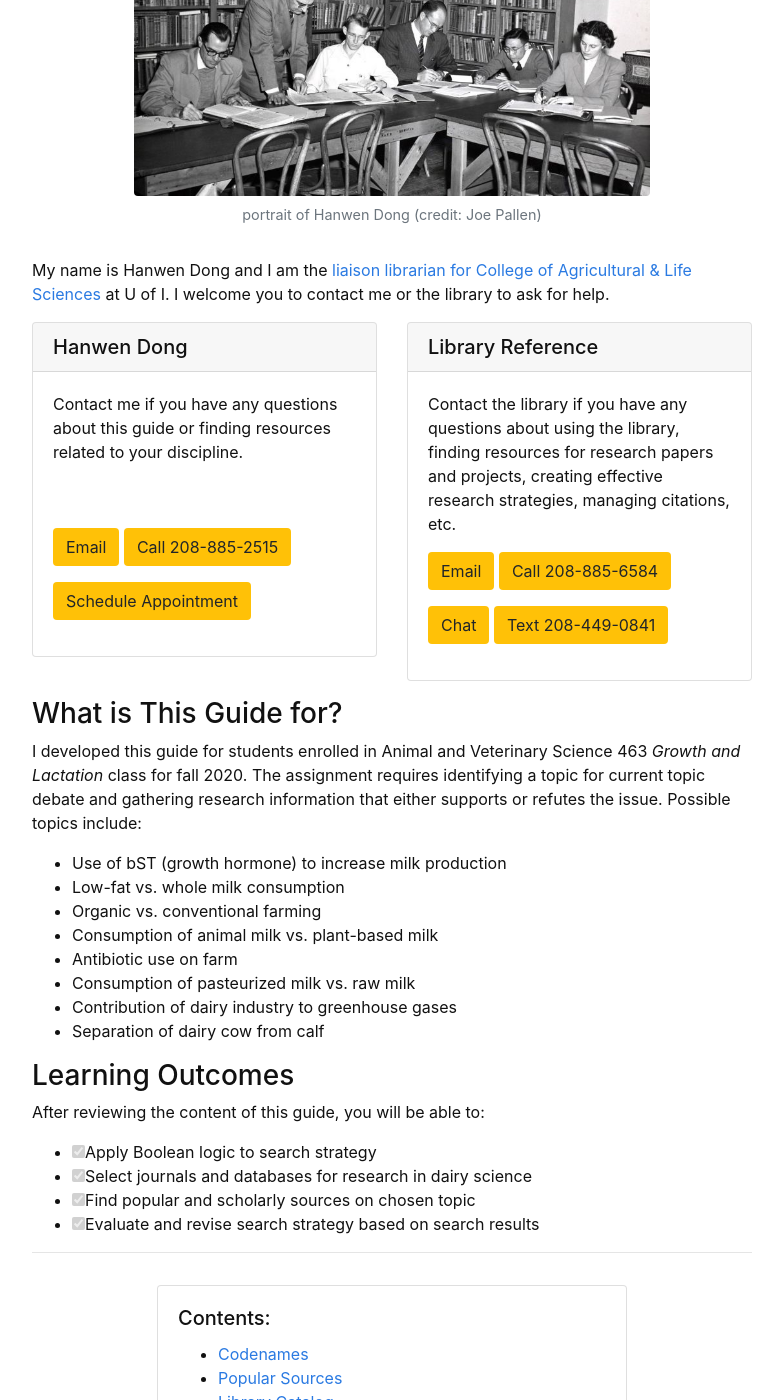
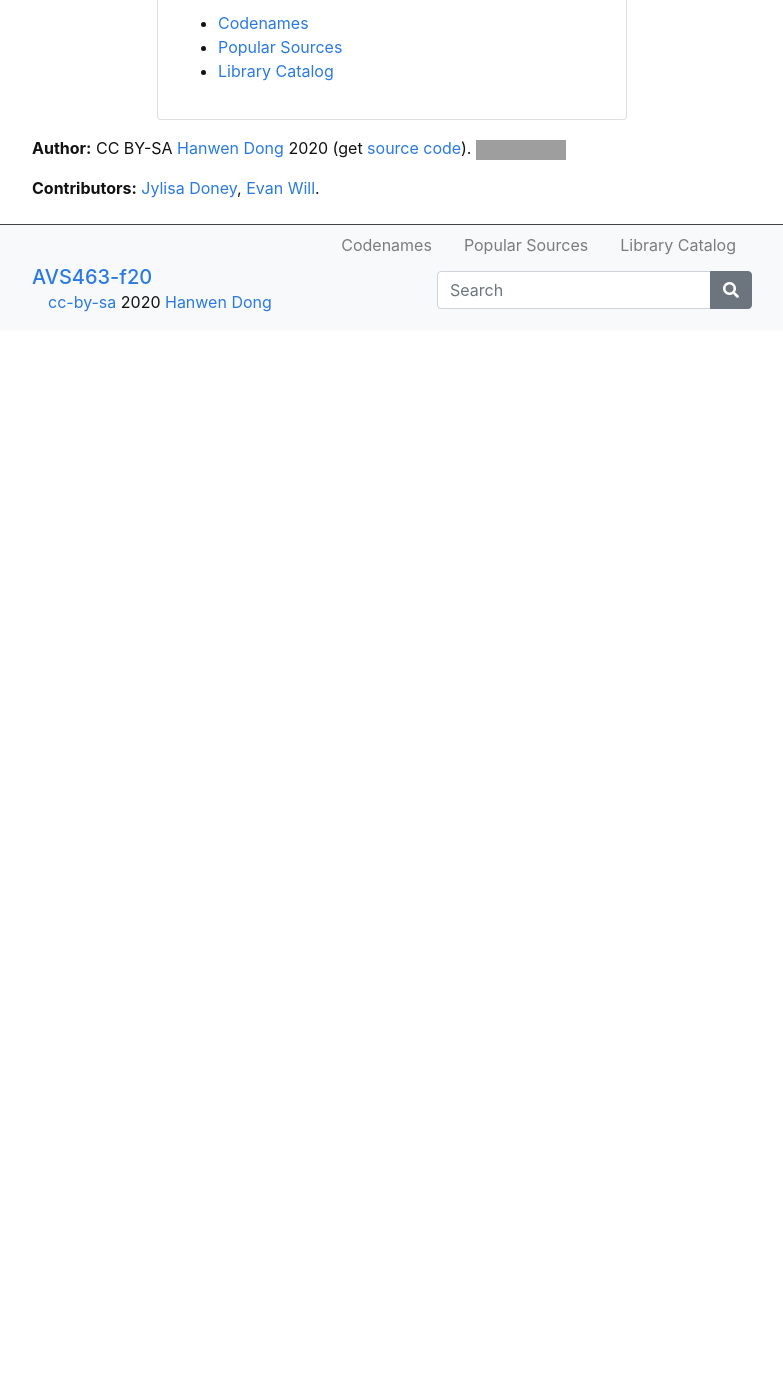
Before and after one commit to hanwendong1/VirtualGaming, a Jekyll site: the page built from index.md, in a window 1280 px wide and 1400 px high, scrolled down 237 px. Shown: the whole window, without its empty margins (248-1031 px from the left). Built offline with Jekyll 4.4.1, drawn with Linux system fonts in a browser that asks for light colours; after the commit the page ends 900 px from its top, so only the background shows below that; grey boxes are pictures that could not be loaded.

Commit message:
Update index.md

```diff
--- a/index.md
+++ b/index.md
@@ -5,57 +5,7 @@ layout: default
 
 # Hello and Welcome!
 
-{% include figure.html img="uidaho-workshop.jpg" alt="portrait of Hanwen Dong" caption="portrait of Hanwen Dong (credit: Joe Pallen)" width="75%" %}
 
-My name is Hanwen Dong and I am the [liaison librarian for College of Agricultural & Life Sciences](https://www.lib.uidaho.edu/about/liaisons.html) at U of I. I welcome you to contact me or the library to ask for help.
-<div class="row">
-  <div class="col-sm-6">
-    <div class="card">
-           <h5 class="card-header">Hanwen Dong</h5>
-      <div class="card-body">
-        <p class="card-text">Contact me if you have any questions about this guide or finding resources related to your discipline.<br />
-<br />
-          <br />
-</p>
-        <p> </p>
-        <a href = "mailto: hanwendong@uidaho.edu" class="btn bg-warning mb-3">Email</a>
-        <a href = "tel:208-885-2515" class="btn bg-warning mb-3">Call 208-885-2515</a>
-        <a href = "https://uidaho.co1.qualtrics.com/jfe/form/SV_1GJiDTJ7po0bDk9?topic=Agricultural+%26amp%3B+Life+Sciences&person=Hanwen+Dong&email=hanwendong%40uidaho.edu" class="btn bg-warning mb-3">Schedule Appointment</a>
-      </div>
-    </div>
-  </div>
-  <div class="col-sm-6">
-    <div class="card">
-             <h5 class="card-header">Library Reference </h5>
-      <div class="card-body">
-        <p class="card-text">Contact the library if you have any questions about using the library, finding resources for research papers and projects, creating effective research strategies, managing citations, etc.</p>
-        <a href = "mailto: libref@uidaho.edu" class="btn bg-warning mb-3">Email</a>
-        <a href = "tel:208-885-6584" class="btn bg-warning mb-3">Call 208-885-6584</a>
-        <a href = "https://www.lib.uidaho.edu/help/chat.html" class="btn bg-warning mb-3">Chat</a>
-        <a href = "sms:208-449-0841" class="btn bg-warning mb-3">Text 208-449-0841</a>
-      </div>
-    </div>
-  </div>
-</div>
- <p>
-</p>
-### What is This Guide for?
-I developed this guide for students enrolled in Animal and Veterinary Science 463 *Growth and Lactation* class for fall 2020. The assignment requires identifying a topic for current topic debate and gathering research information that either supports or refutes the issue. Possible topics include:
-- Use of bST (growth hormone) to increase milk production
-- Low-fat vs. whole milk consumption
-- Organic vs. conventional farming
-- Consumption of animal milk vs. plant-based milk
-- Antibiotic use on farm
-- Consumption of pasteurized milk vs. raw milk
-- Contribution of dairy industry to greenhouse gases
-- Separation of dairy cow from calf
-
-### Learning Outcomes
-After reviewing the content of this guide, you will be able to:
-- [x]   Apply Boolean logic to search strategy
-- [x]   Select journals and databases for research in dairy science
-- [x]   Find popular and scholarly sources on chosen topic
-- [x]   Evaluate and revise search strategy based on search results
 
 ------
 {% include toc.html %}
```
